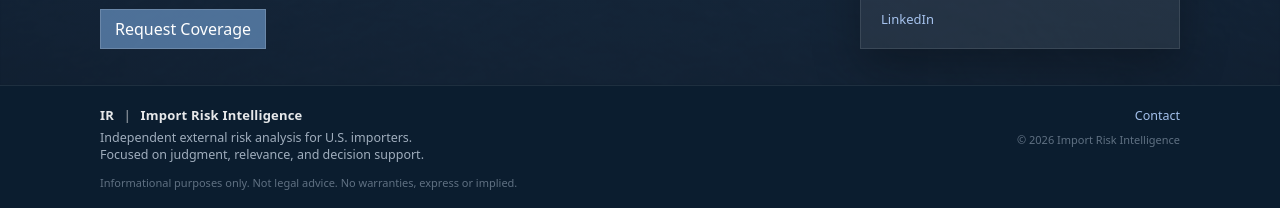
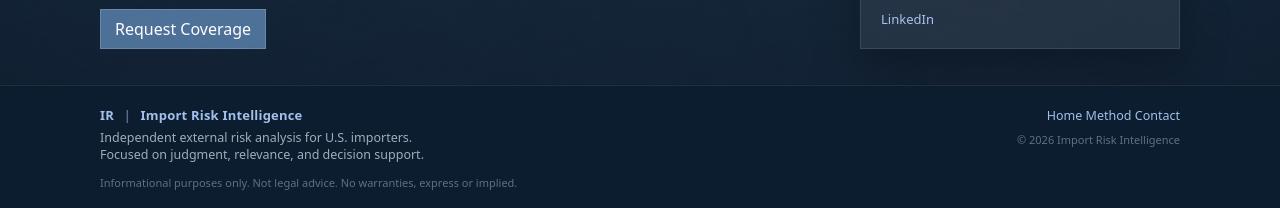
Before and after one commit to importrisk/import-risk-intelligence-site, a Jekyll site: the page built from index.html, in a window 1280 px wide. Shown: the part 1413-1621 px from the top of the page. Built offline with Jekyll 4.4.1, drawn with Linux system fonts in a browser that asks for light colours.

Commit message:
Update footer.html

```diff
--- a/_includes/footer.html
+++ b/_includes/footer.html
@@ -3,9 +3,11 @@
 
     <div class="footer-left">
       <div class="footer-brandline">
-        <span class="footer-ir">IR</span>
-        <span class="footer-pipe">|</span>
-        Import Risk Intelligence
+        <a href="/" class="footer-home-link">
+          <span class="footer-ir">IR</span>
+          <span class="footer-pipe">|</span>
+          Import Risk Intelligence
+        </a>
       </div>
 
       <p class="footer-desc">
@@ -20,7 +22,11 @@
     </div>
 
     <div class="footer-right">
-      <a href="#request" class="footer-contact">Contact</a>
+      <nav class="footer-nav">
+        <a href="/">Home</a>
+        <a href="/method.html">Method</a>
+        <a href="#request">Contact</a>
+      </nav>
 
       <div class="footer-copy">
         © <span id="year"></span> Import Risk Intelligence
```
